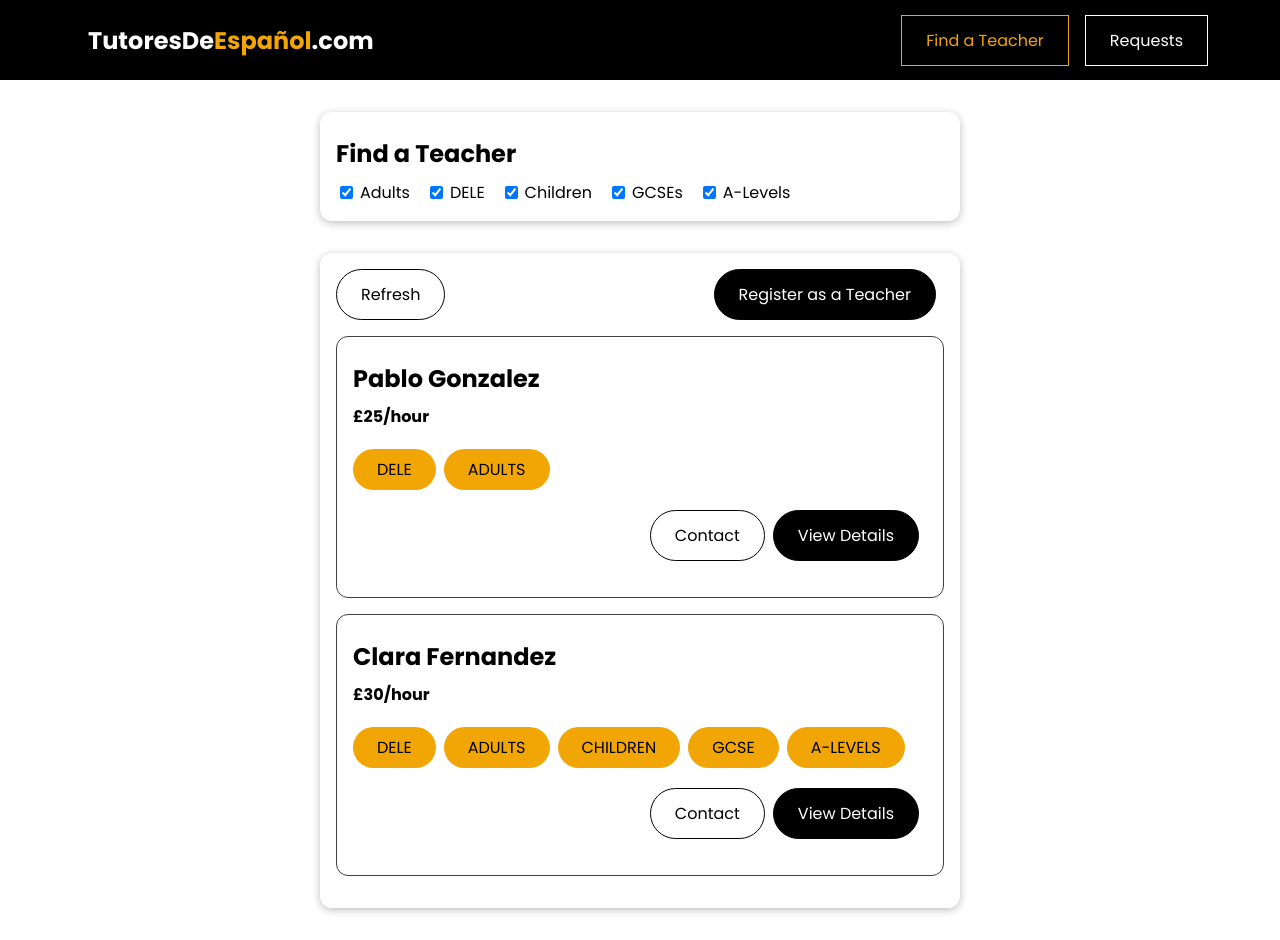
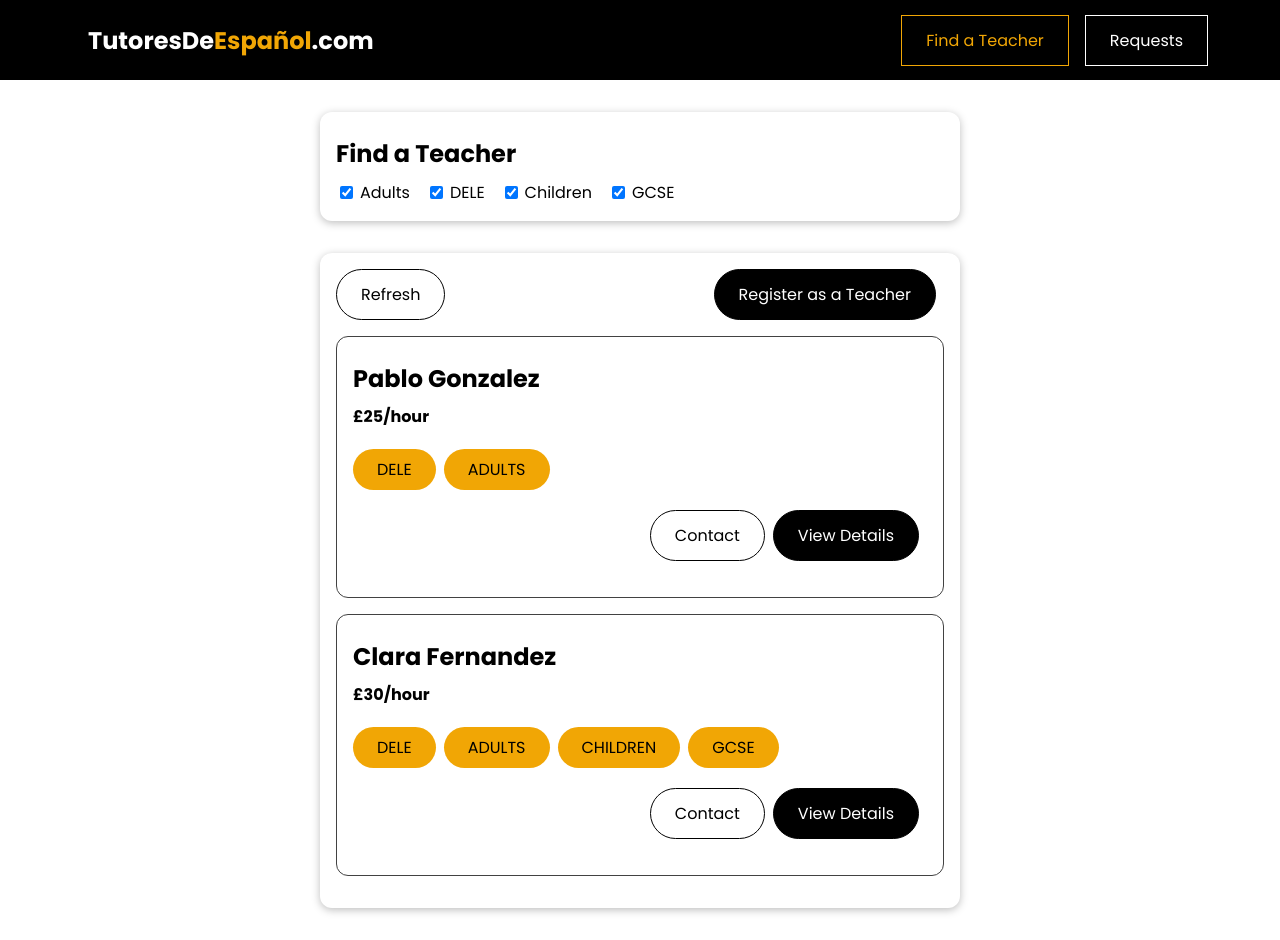
Before and after one commit to ElJefe111944/teacher-finder-app, a Vue app: page /teachers in a window 1280 px wide. Built offline with nearby package versions, Linux system fonts and the light colour scheme.

Commit message:
Filter functionality added

```diff
--- a/src/components/teachers/TeacherFilter.vue
+++ b/src/components/teachers/TeacherFilter.vue
@@ -20,13 +20,13 @@
         <!-- option 4 -->
         <span class="filter-option">
             <input type="checkbox" id="gcse" checked @change="setFilter">
-            <label for="gcse">GCSEs</label>
+            <label for="gcse">GCSE</label>
         </span>
-                <!-- option 5 -->
-                <span class="filter-option">
-            <input type="checkbox" id="a-levels" checked @change="setFilter">
-            <label for="a-levels">A-Levels</label>
-        </span>
+        <!-- option 5
+        <span class="filter-option">
+            <input type="checkbox" id="a_levels" checked @change="setFilter">
+            <label for="a_levels">A-Levels</label>
+        </span> -->
     </base-card>
 </template>
 
--- a/src/pages/teachers/TeachersList.vue
+++ b/src/pages/teachers/TeachersList.vue
@@ -40,17 +40,49 @@ import TeacherFilter from '@/components/teachers/TeacherFilter.vue';
             TeacherFilter,
 
         },
+        data(){
+            return {
+                activeFilters: {
+                    adults: true,
+                    dele: true,
+                    children: true,
+                    gcse: true,
+                }
+            };
+        },
         computed: {
             filteredTeachers(){
                 // pull data from teacherModule in store
                 // getters [namespaced name / getter name]
-                return this.$store.getters['teachers/teachers'];
+                const teachers =  this.$store.getters['teachers/teachers'];
+                // return teachers that have been filtered
+                return teachers.filter(teacher => {
+                    if(this.activeFilters.adults && teacher.areas.includes('adults')){
+                        return true;
+                    }
+                    if(this.activeFilters.children && teacher.areas.includes('children')){
+                        return true;
+                    }
+                    if(this.activeFilters.dele && teacher.areas.includes('dele')){
+                        return true;
+                    }
+                    if(this.activeFilters.gcse && teacher.areas.includes('gcse')){
+                        return true;
+                    }
+                    return false;
+                });
             },
             hasTeachers(){
                 // check to see if teachers array is empty
                 return this.$store.getters['teachers/hasTeachers'];
             }
-        }
+        },
+        methods: {
+            setFilters(updatedFilters){
+                // overwrite active filters with updated filters
+                this.activeFilters = updatedFilters;
+            }
+        },
     }
 
     </script>
--- a/src/store/modules/teachers/index.js
+++ b/src/store/modules/teachers/index.js
@@ -19,7 +19,7 @@ export default {
                     id: 't2',
                     firstName: 'Clara',
                     lastName: 'Fernandez',
-                    areas: ['dele', 'adults', 'children', 'gcse','a-levels'],
+                    areas: ['dele', 'adults', 'children', 'gcse'],
                     description: 'Clara has been a teacvher for over 10 years',
                     hourlyRate: 30,
                 }
```
